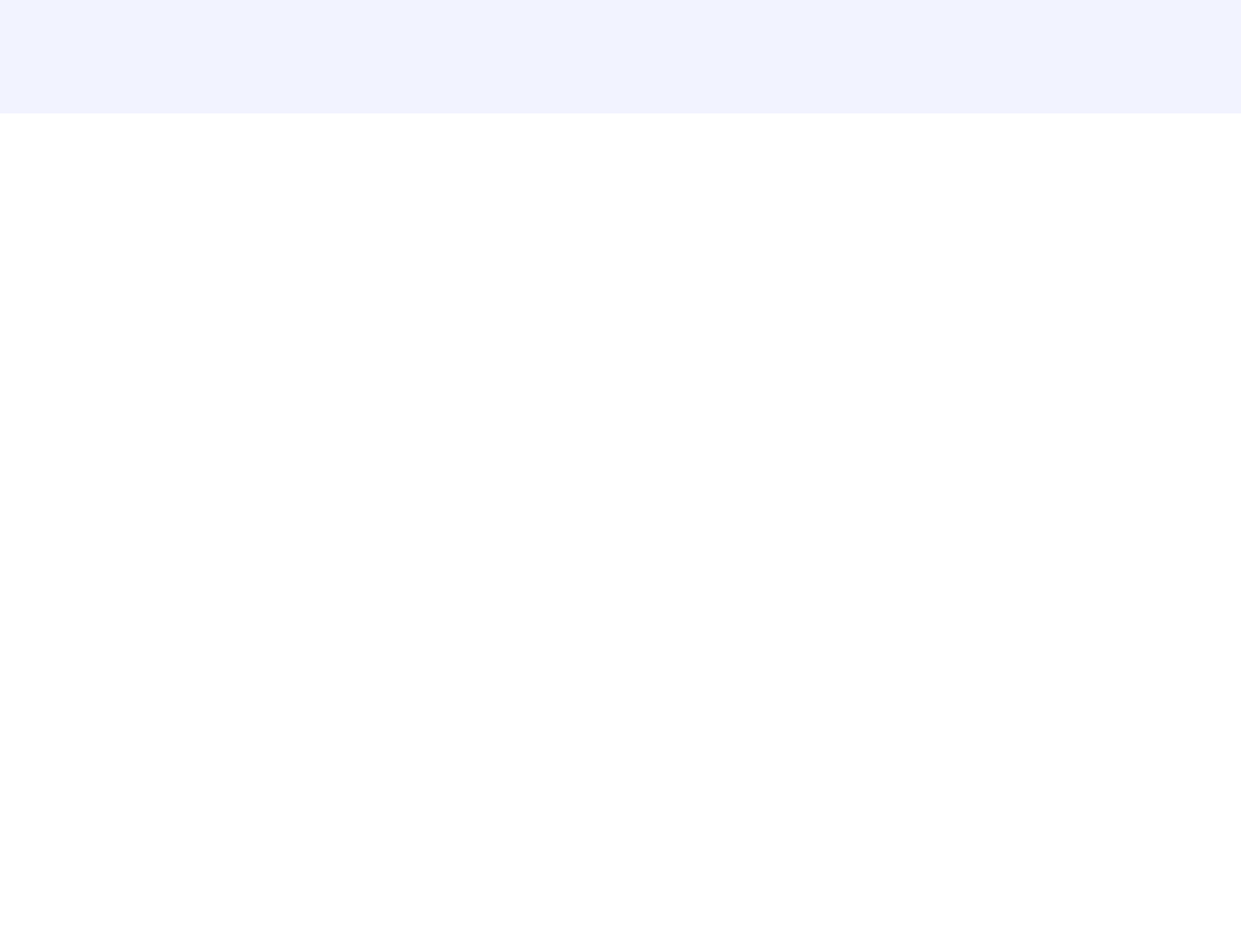
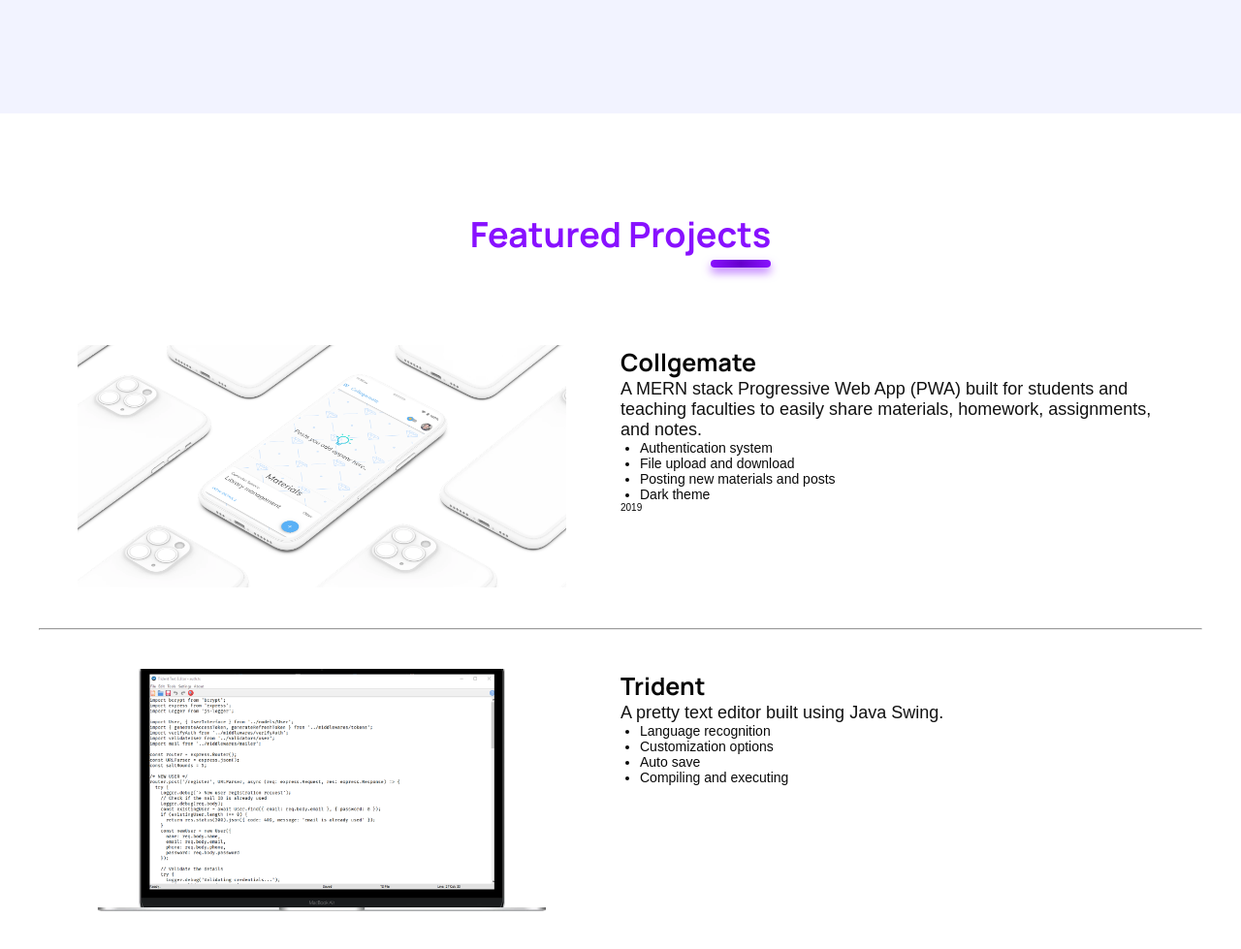
Before and after one commit to krissh-the-dev/portfolio, a website: page index.html in a window 1280 px wide. Shown: the part 1658-2637 px from the top of the page at 97% size. Before the commit the page ends 1775 px from the top, so only its background shows below. Drawn offline with Linux system fonts and the light colour scheme; a web font is replaced by a local one.

Commit message:
added projects section

```diff
--- a/index.html
+++ b/index.html
@@ -137,7 +137,7 @@
     <div class="role">
       <div class="role__explanation">
         <h6 class="title--small">
-          Quality is a key!
+          Consistency is a key!
         </h6>
         <h3 class="role__title heading-tertiary">
           Code, debug, lint, document
@@ -156,6 +156,53 @@
       </div>
     </div>
   </section>
+
+  <section class="projects">
+    <div class="section-title">
+      <h2 class="heading-secondary u-text-center">Featured Projects</h2>
+    </div>
+
+    <div class="project">
+      <figure class="project__figure">
+        <img src="images/collegemate-light.png" alt="project-1" id="collegemate" class="project__image">
+      </figure>
+      <div class="project__details">
+        <h4 class="project__name">Collgemate</h4>
+        <p class="description project__description">
+          A MERN stack Progressive Web App (PWA) built for students and teaching
+          faculties to easily share materials, homework, assignments, and notes. <br />
+        </p>
+        <ul class="features">
+          <li class="feature">Authentication system</li>
+          <li class="feature">File upload and download</li>
+          <li class="feature">Posting new materials and posts</li>
+          <li class="feature">Dark theme</li>
+        </ul>
+        <div class="project__additional-details">
+          2019
+        </div>
+      </div>
+    </div>
+    <hr />
+    <div class="project">
+      <figure class="project__figure">
+        <img src="images/trident-light.png" alt="project-1" id="trident" class="project__image">
+      </figure>
+      <div class="project__details">
+        <h4 class="project__name">Trident</h4>
+        <p class="description project__description">
+          A pretty text editor built using Java Swing.
+        </p>
+        <ul class="features">
+          <li class="feature">Language recognition</li>
+          <li class="feature">Customization options</li>
+          <li class="feature">Auto save</li>
+          <li class="feature">Compiling and executing</li>
+        </ul>
+      </div>
+    </div>
+  </section>
 </body>
+<script src="js/images.js"></script>
 
 </html>
--- /dev/null
+++ b/js/images.js
@@ -0,0 +1,14 @@
+if (matchMedia('(prefers-color-scheme: dark)').matches) {
+  document.getElementById('trident').src = "images/trident-dark.png";
+  document.getElementById('collegemate').src = "images/collegemate-dark.png";
+}
+
+window.matchMedia('(prefers-color-scheme: dark)').addListener(e => {
+  if (e.matches) {
+    document.getElementById('trident').src = "images/trident-dark.png";
+    document.getElementById('collegemate').src = "images/collegemate-dark.png";
+  } else {
+    document.getElementById('trident').src = "images/trident-light.png";
+    document.getElementById('collegemate').src = "images/collegemate-light.png";
+  }
+});
--- a/sass/base/_base.scss
+++ b/sass/base/_base.scss
@@ -21,6 +21,16 @@ body {
 
   @include theme(dark) {
     background-color: $color-gray-8;
-    color: $color-gray-3;
+    color: $color-gray-1;
   }
 }
+
+::selection {
+  background-color: $color-primary-main;
+  color: $color-white;
+}
+
+.section-title {
+  text-align: center;
+  margin: 2rem auto;
+}
--- a/sass/base/_typography.scss
+++ b/sass/base/_typography.scss
@@ -9,9 +9,17 @@ h5 {
   font-family: 'Manrope', sans-serif;
 }
 
+h4 {
+  font-size: 4rem;
+}
+
 h3 {
-  font-size: 4rem;
+  font-size: 3rem;
   font-weight: 600;
+}
+
+h4 {
+  font-size: 2.5rem;
 }
 
 h6 {
@@ -24,6 +32,27 @@ input,
 button,
 select {
   font-family: $font-family-secondary;
+}
+
+.heading-secondary {
+  font-size: 3.6rem;
+  color: $color-primary-light;
+  position: relative;
+  display: inline-block;
+  margin-bottom: 3rem;
+
+  &::after {
+    content: "";
+    height: .8rem;
+    width: 20%;
+    position: absolute;
+    bottom: -1rem;
+    right: 0;
+
+    background-image: linear-gradient(to right, $color-primary-light, $color-primary-main, $color-primary-light);
+    border-radius: 1rem;
+    box-shadow: 0 .5rem 1rem rgba($color-primary-light, .6);
+  }
 }
 
 .heading-tertiary {
--- /dev/null
+++ b/sass/components/_features.scss
@@ -0,0 +1,4 @@
+.features {
+  font-size: 1.4rem;
+  margin-left: 2rem;
+}
--- a/sass/main.scss
+++ b/sass/main.scss
@@ -9,8 +9,10 @@
 @import './base/utilities';
 
 @import './components/button';
+@import './components/features';
 
 @import './sections/hero';
 @import './sections/hero-social';
 @import './sections/navigation';
 @import './sections/roles';
+@import './sections/projects';
--- /dev/null
+++ b/sass/sections/_projects.scss
@@ -0,0 +1,25 @@
+.projects {
+  max-width: 120rem;
+  margin: 10rem auto;
+
+  .project {
+    padding: 4rem;
+    display: flex;
+
+    &>* {
+      flex-basis: 50%;
+    }
+
+    &__figure {
+      width: 100%;
+      height: 100%;
+    }
+
+    &__image {
+      width: 90%;
+      max-height: 25rem;
+      object-fit: cover;
+      object-position: center;
+    }
+  }
+}
```
Also changed, not shown: css/main.css, css/main.min.css, images/clgmate-dark.png (added), images/clgmate-light.png (added), images/collegemate-dark.png (added), images/collegemate-light.png (added), images/trident-dark.png (added), images/trident-light.png (added).
